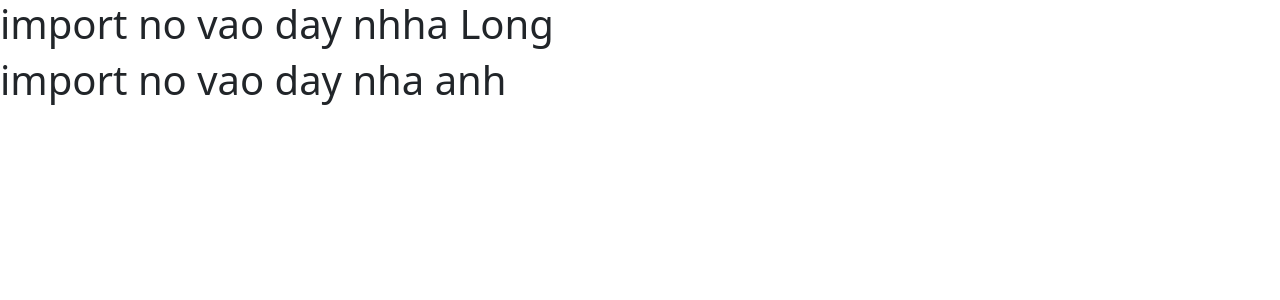
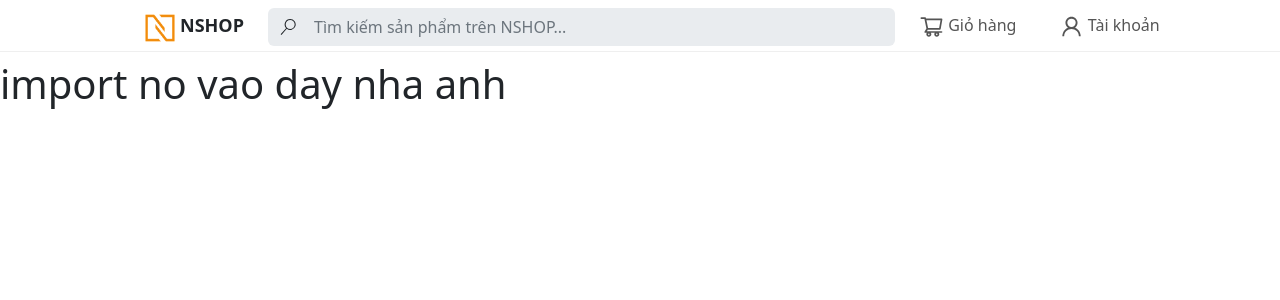
Before and after one commit to baconbao123/Nshop, a React (Create React App) app: page / in a window 1280 px wide. Shown: the top 300 px of the page. Built offline with nearby package versions, Linux system fonts and the light colour scheme.

Commit message:
long topbar

```diff
--- a/src/App.js
+++ b/src/App.js
@@ -2,19 +2,19 @@
 import './App.css';
 import 'bootstrap/dist/css/bootstrap.min.css';
 import {Container,Row,Col} from "react-bootstrap";
+
+import Topbar from './components/topbar';
 function App() {
   return (
    <>
          {/* TOP NAVIGATION -PHI LONG */}
-      <h1>import no vao day nhha Long</h1>
+      <Topbar/>
 
         {/* BOT NAVIGATION -PHUONG ANH */}
-      <h1>import no vao day nha anh</h1>
-
+      <h1 className='text'>import no vao day nha anh </h1>
 
       {/* Sidebar TRUNG  NGUYEN */}
-
-      </>
+    </>
 
   );
 }
--- a/src/components/topbar/index.js
+++ b/src/components/topbar/index.js
@@ -0,0 +1,82 @@
+import React from 'react'
+import Container from 'react-bootstrap/Container';
+import Row from 'react-bootstrap/Row';
+import Col from 'react-bootstrap/Col';
+import Form from 'react-bootstrap/Form';
+import InputGroup from 'react-bootstrap/InputGroup';
+
+import logo from '../../img/logo.jpg'
+import './topbar.css'
+import { AiOutlineShoppingCart } from 'react-icons/ai'
+import { AiOutlineUser } from 'react-icons/ai'
+import { VscSearch } from 'react-icons/vsc'
+
+function Topbar() {
+  return (
+    // <Container className='topbar'>
+    //   <Row className='w-100' >
+    //     <Col md={3} className='logo'>
+    //       <img src={logo} width={52} />
+    //       <span className='text-logo'>NSHOP</span>
+    //     </Col>
+    //     <Col md={6}>
+    //       <InputGroup>
+    //         <InputGroup.Text className='input-icon-search'><VscSearch /></InputGroup.Text>
+    //         <Form.Control placeholder='Tìm kiếm sản phẩm trên NSHOP...' type='search' className='input-search' />
+    //       </InputGroup>
+
+    //     </Col>
+    //     <Col md={2}>
+    //       <Row className='site-heard-user'>
+    //         <Col>
+    //           <a href="#">
+    //             <span> <AiOutlineShoppingCart className='shopping-cart' /> Giỏ hàng</span>
+    //           </a>
+    //         </Col>
+    //         <Col>
+    //           <a href="#">
+    //             <span><AiOutlineUser className='user' /> Tài khoản</span>
+    //           </a>
+    //         </Col>
+    //       </Row>
+    //     </Col>
+    //   </Row>
+    // </Container>
+    <nav className='container-topbar'>
+      <div className='topbar'>
+        <Container>
+          <Row className='w-100' >
+            <Col md={2} className='logo'>
+              <img src={logo} width={40} />
+              <span className='text-logo'>NSHOP</span>
+            </Col>
+            <Col md={7}>
+              <InputGroup>
+                <InputGroup.Text className='input-icon-search'> <VscSearch /></InputGroup.Text>
+                <Form.Control placeholder='Tìm kiếm sản phẩm trên NSHOP...' type='search' className='input-search' />
+              </InputGroup>
+
+            </Col>
+            <Col md={3}>
+              <Row className='site-heard-user'>
+                <Col>
+                  <a href="#">
+                    <span> <AiOutlineShoppingCart className='shopping-cart' /> Giỏ hàng</span>
+                  </a>
+                </Col>
+                <Col>
+                  <a href="#">
+                    <span><AiOutlineUser className='user' /> Tài khoản</span>
+                  </a>
+                </Col>
+              </Row>
+            </Col>
+          </Row>
+        </Container>
+
+      </div>
+    </nav>
+  )
+}
+
+export default Topbar
--- a/src/components/topbar/topbar.css
+++ b/src/components/topbar/topbar.css
@@ -0,0 +1,60 @@
+*{
+    margin: 0;
+    padding:0;
+}
+.container-topbar{
+    width: 100%;
+    padding-top: 8px;
+    max-height: 52px;
+    border-bottom:1px solid #efefef ;
+    position: fixed;
+    top:0;
+    z-index: 99;
+    background-color: #fff;
+}
+    .topbar{
+        max-width: 1180px;
+        height: 52px;
+        margin: auto;
+    }
+.logo{
+    text-align: right;
+}
+.text-logo{
+    font-size: 18px;
+    font-weight: bold;
+}
+.input-icon-search{
+    border: none;
+    font-size: 16px;
+}
+.input-search{
+    font-size: 16px;
+    background-color: #E9ECEF;
+    border-left: none;
+    border: none;
+    padding: 7px;
+}
+.site-heard-user{
+    text-align: left;
+    margin-top: 5px;
+}
+.site-heard-user a{
+    text-decoration: none;
+    color: #555555;
+    cursor: pointer;
+}
+.site-heard-user a span{
+    justify-items:center
+}
+.shopping-cart{
+    font-size: 25px;
+}
+.user{
+    font-size: 25px;
+}
+
+/*style nav bar*/
+.text{
+    margin-top: 60px;
+}
```
